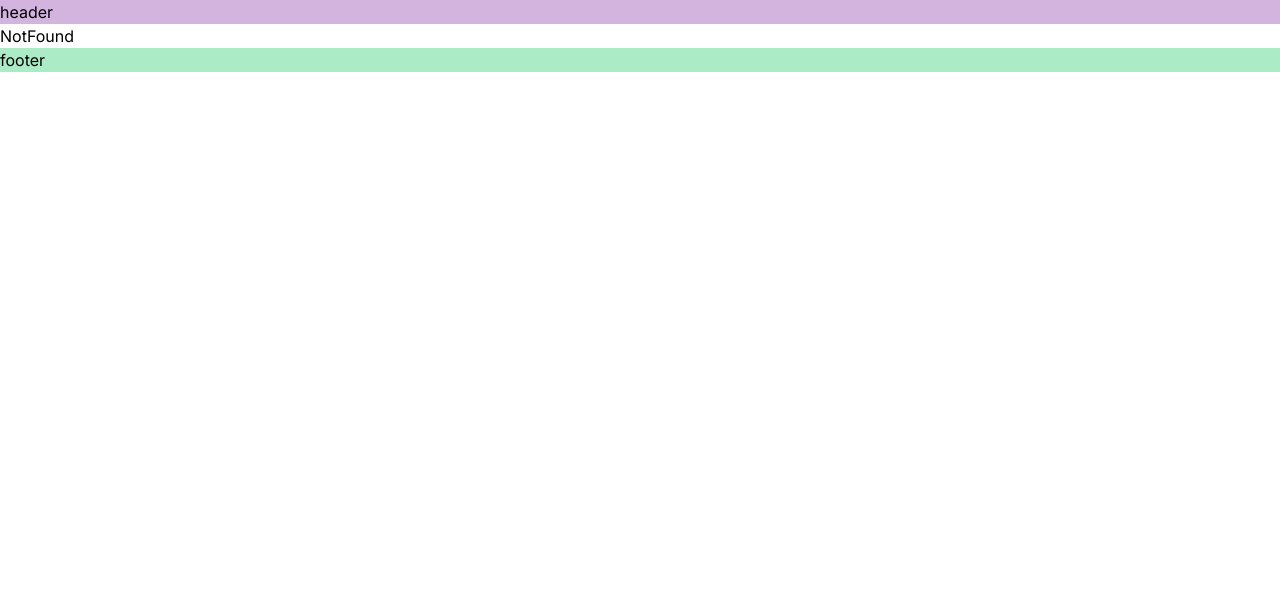
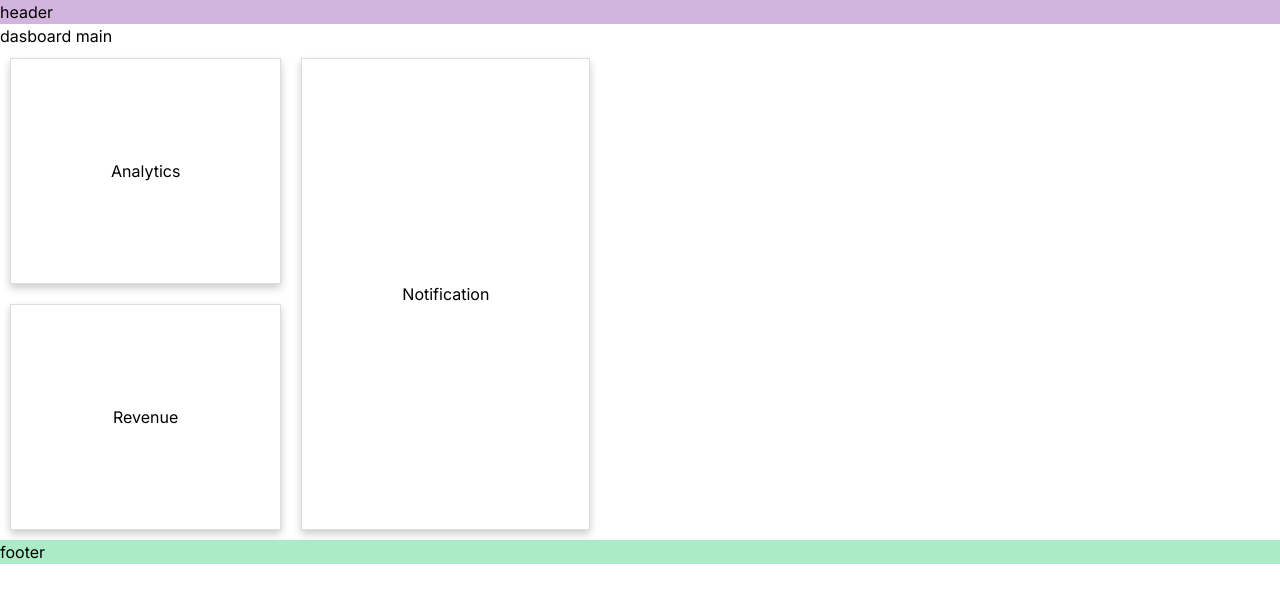
Before and after one commit to Sagarmallick/next14, a Next.js app: page /complex-dashboard in a window 1280 px wide. Before the commit this address had no page. Shown: the top 602 px of the page. Built offline with nearby package versions, Linux system fonts and the light colour scheme.

Commit message:
(commit-22):add paralel route in complex-dashboard and add component card as cildren

```diff
--- /dev/null
+++ b/src/app/complex-dashboard/@analytics/page.tsx
@@ -0,0 +1,10 @@
+import Card from '@/app/components/card'
+import React from 'react'
+
+const Analytics = () => {
+  return (
+    <Card>Analytics</Card>
+  )
+}
+
+export default Analytics
--- /dev/null
+++ b/src/app/complex-dashboard/@notification/page.tsx
@@ -0,0 +1,11 @@
+import Card from '@/app/components/card'
+
+import React from 'react'
+
+const Notification = () => {
+  return (
+    <Card>Notification</Card>
+  )
+}
+
+export default Notification
--- /dev/null
+++ b/src/app/complex-dashboard/@revenue/page.tsx
@@ -0,0 +1,10 @@
+import Card from '@/app/components/card'
+import React from 'react'
+
+const Revenue = () => {
+  return (
+    <Card>Revenue</Card>
+  )
+}
+
+export default Revenue
--- /dev/null
+++ b/src/app/complex-dashboard/layout.tsx
@@ -0,0 +1,26 @@
+const DashboardLayout = ({
+  children,
+  analytics,
+  notification,
+  revenue,
+}: {
+  children: React.ReactNode;
+  analytics: React.ReactNode;
+  notification: React.ReactNode;
+  revenue: React.ReactNode;
+}) => {
+  return (
+    <>
+      <div>{children}</div>
+      <div className="flex">
+        <div className="flex flex-col">
+          <div>{analytics}</div>
+          <div>{revenue}</div>
+        </div>
+        <div className="flex flex-1">{notification}</div>
+      </div>
+    </>
+  );
+};
+
+export default DashboardLayout;
--- /dev/null
+++ b/src/app/complex-dashboard/page.tsx
@@ -0,0 +1,9 @@
+import React from 'react'
+
+const dasboardHome = () => {
+  return (
+    <div>dasboard main</div>
+  )
+}
+
+export default dasboardHome
--- /dev/null
+++ b/src/app/components/card.tsx
@@ -0,0 +1,18 @@
+import React from 'react'
+
+const Card = ({children}:{children:React.ReactNode}) => {
+    const cardStyle={
+        padding:'100px',
+        margin:'10px',
+        boxShadow:'0 4px 8px 0 rgba(0,0,0,0.2)',
+        border:'1px solid #ddd',
+        display:'flex',
+        justifyContent:'center',
+        alignItems:'center'
+    }
+  return (
+    <div style={cardStyle}>{children}</div>
+  )
+}
+
+export default Card
```
Also changed, not shown: src/app/products/[productId]/reviews/[reviewId]/error.tsx (renamed from src/app/products/error.tsx).
